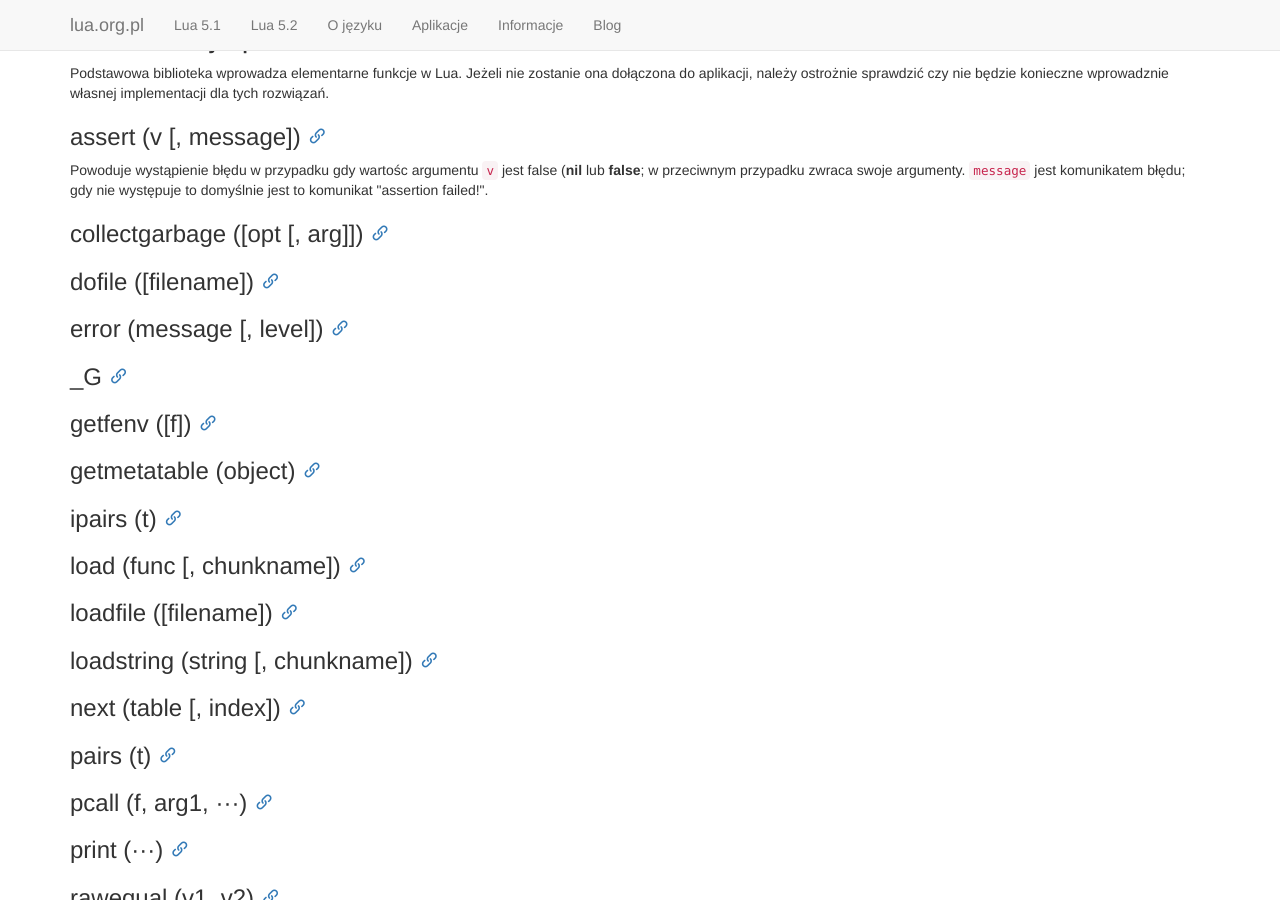
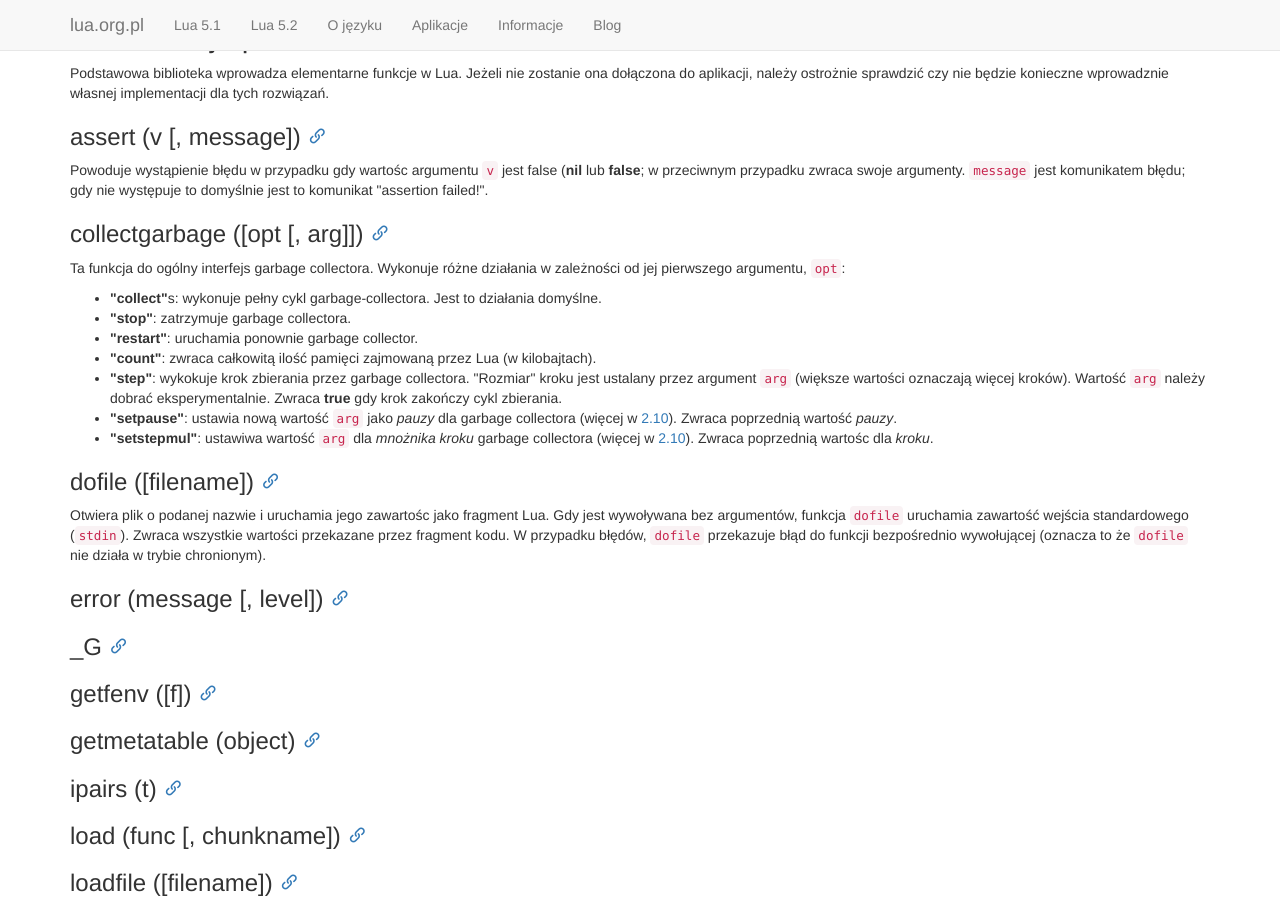
Before and after one commit to BRychlik/lua.org.pl, a Jekyll site: the page built from 5.1/manual.html, in a window 1280 px wide and 900 px high, scrolled down 22906 px. Built offline with Jekyll 4.4.1, drawn with Linux system fonts in a browser that asks for light colours; nearby versions of some CDN libraries; comment, search, counter and statistics services are not loaded; some of the changed text lies outside the part shown.

Commit message:
Opis funkcji, zmiany kosmetyczne

```diff
--- a/5.1/manual.html
+++ b/5.1/manual.html
@@ -1255,16 +1255,31 @@ Standardowa biblioteka Lua dostarcza użyteczne funkcje, które są zaimplemento
 </p>
 <h2 id="5.1">5.1. Funkcje podstawowe</h2>
 <p>Podstawowa biblioteka wprowadza elementarne funkcje w Lua. Jeżeli nie zostanie ona dołączona do aplikacji, należy ostrożnie sprawdzić czy nie będzie konieczne wprowadznie własnej implementacji dla tych rozwiązań.</p>
-<h3>assert (v [, message])</h3>
+<h3 id="pdf-assert">assert (v [, message])</h3>
 
 <p>Powoduje wystąpienie błędu w przypadku gdy wartośc argumentu <code>v</code> jest false (<strong>nil</strong> lub <strong>false</strong>; w przeciwnym przypadku zwraca swoje argumenty. <code>message</code> jest komunikatem błędu; gdy nie występuje to domyślnie jest to komunikat "assertion failed!".</p>
 
-<h3>collectgarbage ([opt [, arg]])</h3>
+<h3 id="pdf-collectgarbage">collectgarbage ([opt [, arg]])</h3>
 
+<p>Ta funkcja do ogólny interfejs garbage collectora. Wykonuje różne działania w zależności od jej pierwszego argumentu, <code>opt</code>:</code></p>
 
-<h3>dofile ([filename])</h3>
+<ul>
+  <li><strong>"collect"</strong>s: wykonuje pełny cykl garbage-collectora. Jest to działania domyślne.</li>
+  <li><strong>"stop"</strong>: zatrzymuje garbage collectora.</li>
+  <li><strong>"restart"</strong>: uruchamia ponownie garbage collector.</li>
+  <li><strong>"count"</strong>: zwraca całkowitą ilość pamięci zajmowaną przez Lua (w kilobajtach).</li>
+  <li><strong>"step"</strong>: wykokuje krok zbierania przez garbage collectora. "Rozmiar" kroku jest ustalany przez argument <code>arg</code> (większe wartości oznaczają więcej kroków). Wartość <code>arg</code> należy dobrać eksperymentalnie. Zwraca <strong>true</strong> gdy krok zakończy cykl zbierania.</li>
+  <li><strong>"setpause"</strong>: ustawia nową wartość <code>arg</code> jako <em>pauzy</em> dla garbage collectora (więcej w <a href="#2.10">2.10</a>). Zwraca poprzednią wartość <em>pauzy</em>.</li>
+  <li><strong>"setstepmul"</strong>: ustawiwa wartość <code>arg</code> dla <em>mnożnika kroku</em> garbage collectora (więcej w <a href="#2.10">2.10</a>). Zwraca poprzednią wartośc dla <em>kroku</em>.</li>
+</ul>
 
-<h3>error (message [, level])</h3>
+<h3 id="pdf-dofile">dofile ([filename])</h3>
+
+<p>Otwiera plik o podanej nazwie i uruchamia jego zawartośc jako fragment Lua. Gdy jest wywoływana bez argumentów, funkcja <code>dofile</code> uruchamia zawartość wejścia standardowego (<code>stdin</code>). Zwraca wszystkie wartości przekazane przez fragment kodu. W przypadku błędów, <code>dofile</code> przekazuje błąd do funkcji bezpośrednio wywołującej (oznacza to że <code>dofile</code> nie działa w trybie chronionym).</p>
+
+<h3 id="pdf-error">error (message [, level])</h3>
+
+<p></p>
 
 <h3>_G</h3>
 
--- a/_config.yml
+++ b/_config.yml
@@ -1,7 +1,7 @@
 # Site settings
 
 url: "http://lua.org.pl" # the base hostname & protocol for your site
-date: 2016-01-05
+date: 2019-12-02
 
 # Build settings
 markdown: kramdown
```
Also changed, not shown: index.html (+8 -37 lines).
